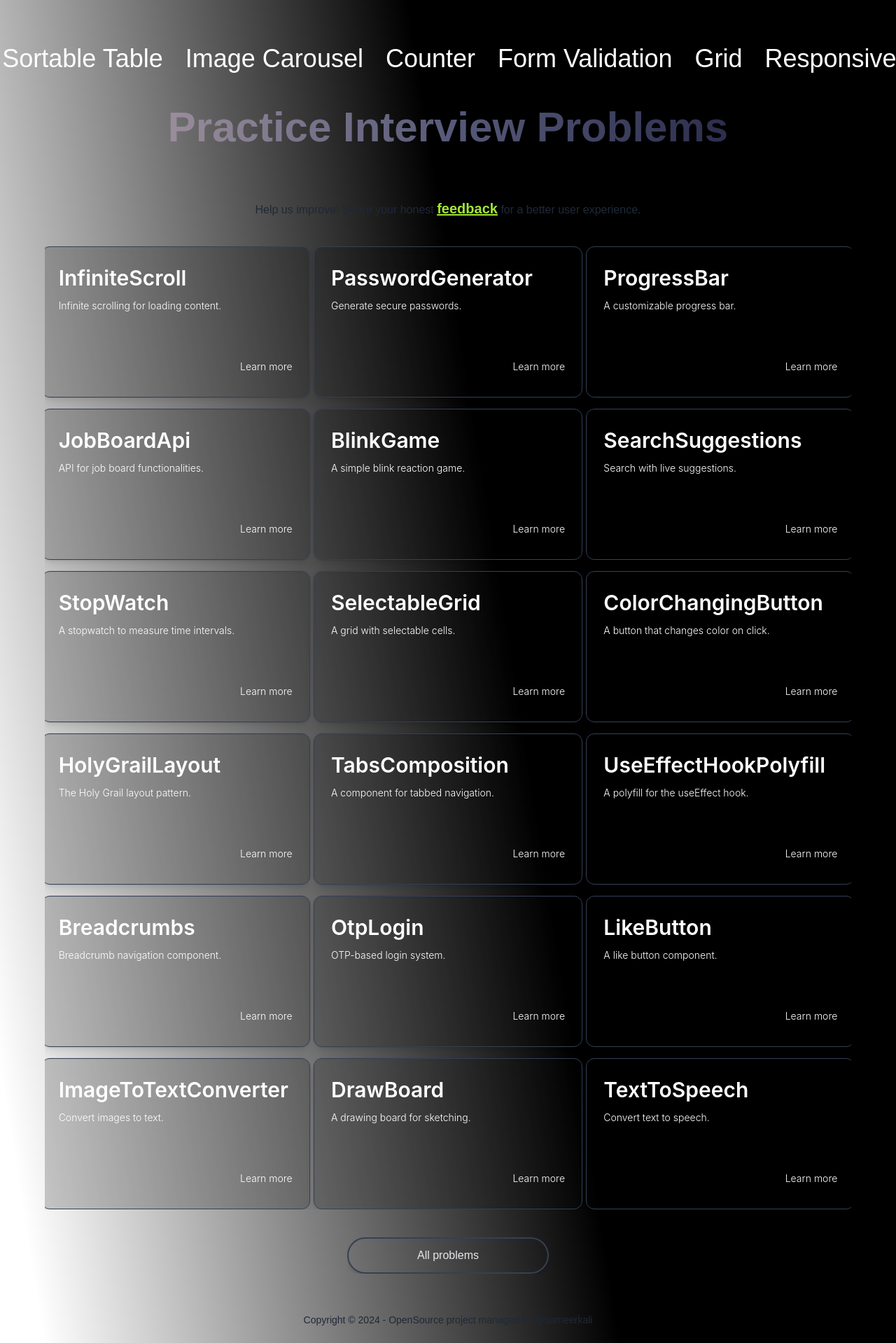
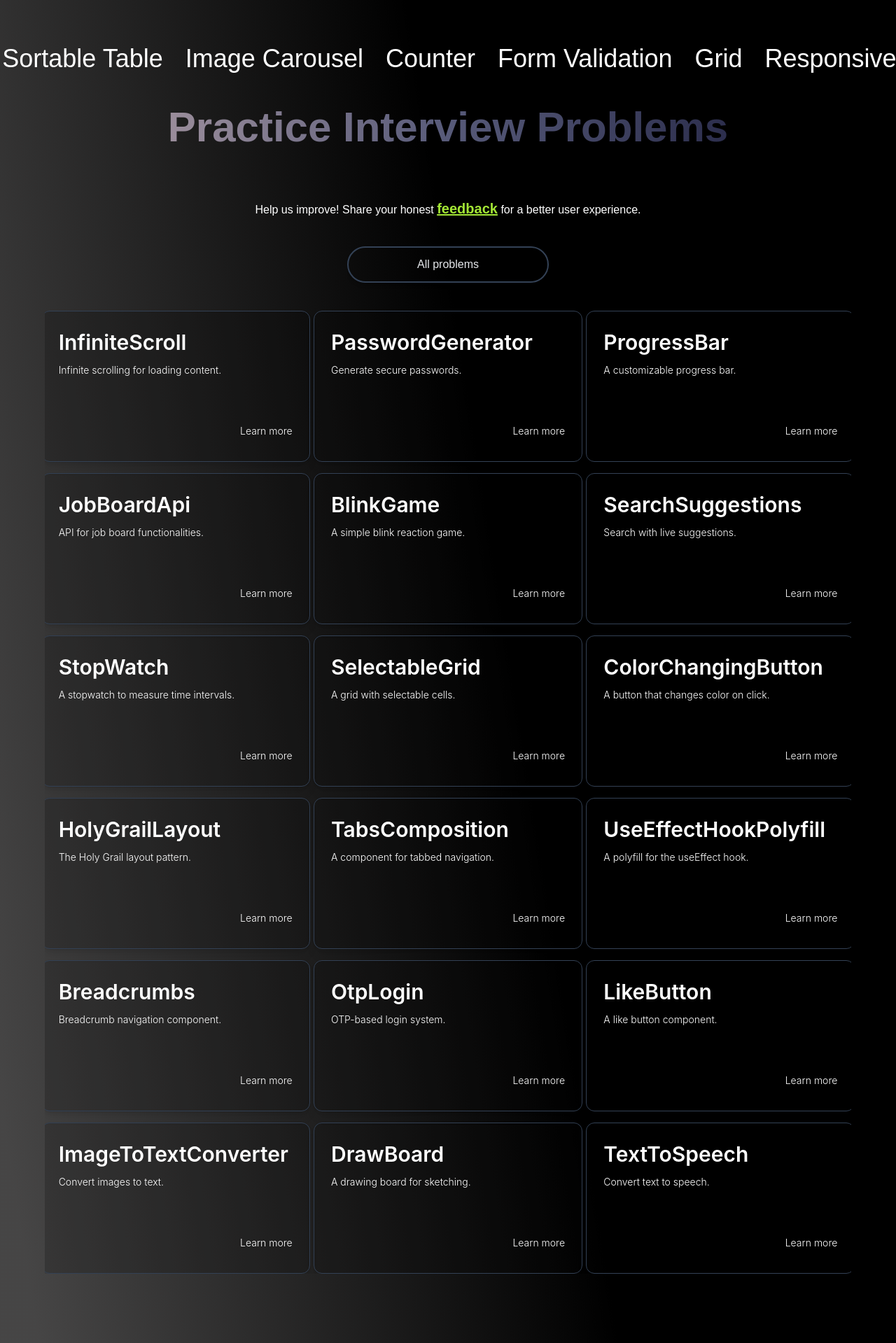
Before and after one commit to sameerkali/React_coding_round_practice, a React (Vite) app: page / in a window 1280 px wide. Shown: the top 1919 px of the page at 70% size. Built offline with nearby package versions, Linux system fonts and the light colour scheme.

Commit message:
remove daisy ui and add tost in feedback form

```diff
--- a/package.json
+++ b/package.json
@@ -17,6 +17,7 @@
     "react-dom": "^18.2.0",
     "react-ga4": "^2.1.0",
     "react-router-dom": "^6.23.0",
+    "react-toastify": "^10.0.5",
     "tesseract.js": "^5.1.0"
   },
   "devDependencies": {
@@ -24,7 +25,6 @@
     "@types/react-dom": "^18.2.22",
     "@vitejs/plugin-react": "^4.2.1",
     "autoprefixer": "^10.4.19",
-    "daisyui": "^4.12.10",
     "eslint": "^8.57.0",
     "eslint-plugin-react": "^7.34.1",
     "eslint-plugin-react-hooks": "^4.6.0",
--- a/src/Components/Feedback.jsx
+++ b/src/Components/Feedback.jsx
@@ -2,6 +2,8 @@ import React, { useState } from "react";
 import emailjs from "emailjs-com";
 import DOMPurify from "dompurify";
 import { Link, useNavigate } from "react-router-dom";
+import { ToastContainer, toast } from "react-toastify";
+import 'react-toastify/dist/ReactToastify.css';
 
 export default function Feedback() {
   const navigate = useNavigate();
@@ -40,7 +42,7 @@ export default function Feedback() {
       feedback: DOMPurify.sanitize(feedback)
     };
 
-    // i know this is very ensecure practice but it is currently in test mode (aut aapko maa ki kasam bhe hai aap ye keys nahi churaoge , thanks)
+    // i know this is very insecure practice but it is currently in test mode (aut aapko maa ki kasam bhe hai aap ye keys nahi churaoge , thanks)
     const serviceID = "service_if0hb1c";
     const templateID = "template_0lxmkao";
     const userID = "izx7hhiiUs9y637go";
@@ -52,11 +54,12 @@ export default function Feedback() {
         setFormData(initialState);
         setErrors({});
         setIsSent(true);
-        alert("Email sent successfully")
-        navigate('/');
+        toast.success("Email sent successfully!");
+        setTimeout(() => navigate('/'), 2000);
       })
       .catch(error => {
         console.error("Email sending failed", error);
+        toast.error("Email sending failed. Please try again later.");
       })
       .finally(() => {
         setIsLoading(false);
@@ -90,8 +93,8 @@ export default function Feedback() {
   };
 
   return (
-    <section className=" bwgradient sm:p-10 h-[100vh]">
-       <div className="flex gap-1">
+    <section className="bwgradient sm:p-10 h-[100vh]">
+      <div className="flex gap-1 text-white">
         <Link to={`/`}>
           <p className="underline">Home</p>
         </Link>
@@ -104,9 +107,9 @@ export default function Feedback() {
         </h2>
         <p className="mb-8 lg:mb-16 font-light text-center text-gray-500 dark:text-gray-400 sm:text-xl">
           Help us improve & contribute: navigation, features, content, code,
-          Q&A! Let's build something great!{" "}
+          Q&A! Let's build something great!
         </p>
-        {!isSent &&
+        {!isSent && (
           <form onSubmit={handleSubmit} className="space-y-8">
             <div>
               <label
@@ -119,7 +122,7 @@ export default function Feedback() {
                 type="text"
                 id="name"
                 name="name"
-                className={`shadow-sm bg-gray-50 border border-gray-300 text-gray-900 text-sm rounded-lg focus:ring-secoundry-500 focus:border-secoundry-500 block w-full p-2.5 dark:bg-transparent dark:border-gray-600 dark:placeholder-gray-400 dark:text-white dark:focus:ring-secoundry-500 dark:focus:border-secoundry-500 dark:shadow-sm-light ${errors.name
+                className={`shadow-sm bg-gray-50 border border-gray-300 text-gray-900 text-sm rounded-lg block w-full p-2.5 dark:bg-transparent dark:border-gray-600 dark:placeholder-gray-400 dark:text-white custom-focus ${errors.name
                   ? "border-red-500"
                   : ""}`}
                 placeholder="dickdas pussya"
@@ -128,10 +131,11 @@ export default function Feedback() {
                 disabled={isLoading}
                 required
               />
-              {errors.name &&
+              {errors.name && (
                 <span className="text-red-500 text-sm">
                   {errors.name}
-                </span>}
+                </span>
+              )}
             </div>
             <div>
               <label
@@ -144,7 +148,7 @@ export default function Feedback() {
                 type="email"
                 id="email"
                 name="email"
-                className={`shadow-sm bg-gray-50 border border-gray-300 text-gray-900 text-sm rounded-lg focus:ring-secoundry-500 focus:border-secoundry-500 block w-full p-2.5 dark:bg-transparent dark:border-gray-600 dark:placeholder-gray-400 dark:text-white dark:focus:ring-secoundry-500 dark:focus:border-secoundry-500 dark:shadow-sm-light ${errors.email
+                className={`shadow-sm bg-gray-50 border border-gray-300 text-gray-900 text-sm rounded-lg block w-full p-2.5 dark:bg-transparent dark:border-gray-600 dark:placeholder-gray-400 dark:text-white custom-focus ${errors.email
                   ? "border-red-500"
                   : ""}`}
                 placeholder="your@email.co.in"
@@ -153,10 +157,11 @@ export default function Feedback() {
                 disabled={isLoading}
                 required
               />
-              {errors.email &&
+              {errors.email && (
                 <span className="text-red-500 text-sm">
                   {errors.email}
-                </span>}
+                </span>
+              )}
             </div>
             <div className="sm:col-span-2">
               <label
@@ -169,7 +174,7 @@ export default function Feedback() {
                 id="feedback"
                 name="feedback"
                 rows="6"
-                className={`block p-2.5 w-full text-sm text-gray-900 bg-gray-50 rounded-lg shadow-sm border border-gray-300 focus:ring-secoundry-500 focus:border-secoundry-500 dark:bg-transparent dark:border-gray-600 dark:placeholder-gray-400 dark:text-white dark:focus:ring-secoundry-500 dark:focus:border-secoundry-500 ${errors.feedback
+                className={`block p-2.5 w-full text-sm text-gray-900 bg-gray-50 rounded-lg shadow-sm border border-gray-300 dark:bg-transparent dark:border-gray-600 dark:placeholder-gray-400 dark:text-white custom-focus ${errors.feedback
                   ? "border-red-500"
                   : ""}`}
                 placeholder="Leave a feedback..."
@@ -178,26 +183,30 @@ export default function Feedback() {
                 disabled={isLoading}
                 required
               />
-              {errors.feedback &&
+              {errors.feedback && (
                 <span className="text-red-500 text-sm">
                   {errors.feedback}
-                </span>}
+                </span>
+              )}
             </div>
             <button
               type="submit"
-              className="py-3 px-5 text-sm font-medium text-center text-white rounded-lg bg-secoundry-700 sm:w-fit hover:bg-secoundry-800 focus:ring-4 focus:outline-none focus:ring-secoundry-300 dark:bg-secoundry-600 dark:hover:bg-secoundry-700 dark:focus:ring-secoundry-800 border border-[#324054]"
+              className="py-3 px-5 text-sm font-medium text-center text-white rounded-lg bg-secoundry-700 sm:w-fit hover:bg-secoundry-800 focus:ring-4 focus:outline-none focus:ring-secoundry-300 dark:bg-secoundry-600 dark:hover:bg-secoundry-700 dark:focus:ring-secoundry-800 border border-[#324054] custom-focus"
               disabled={isLoading}
             >
               {isLoading ? "SENDING..." : "SEND MESSAGE"}
             </button>
-          </form>}
-        {isSent &&
+          </form>
+        )}
+        {isSent && (
           <div className="text-center p-4">
             <p className="text-lg font-bold text-green-500">SUCCESS!</p>
             <p>Your feedback has been successfully sent!</p>
             <p>You can safely leave this page.</p>
-          </div>}
           </div>
+        )}
+      </div>
+      <ToastContainer />
     </section>
   );
 }
--- a/src/Components/Footer.jsx
+++ b/src/Components/Footer.jsx
@@ -2,7 +2,7 @@ import React from "react";
 
 const Footer = () => {
   return (
-    <footer className="footer footer-center mt-10 text-base-content p-4">
+    <footer className="footer footer-center mt-10 text-base-content p-4 text-white">
       <aside>
         <p>
           Copyright © {new Date().getFullYear()} - OpenSource {" "}
--- a/src/Components/allProblems/ProblemsPage.jsx
+++ b/src/Components/allProblems/ProblemsPage.jsx
@@ -32,7 +32,7 @@ export default function ProblemsPage() {
     </div>
       <div className="w-full max-w-md flex flex-col h-full">
         <div className="mb-6 h-[8rem]">
-          <div className="flex gap-1">
+          <div className="flex text-white gap-1">
             <Link to={`/`}>
               <p className="underline">Home</p>
             </Link>
--- a/src/Home.jsx
+++ b/src/Home.jsx
@@ -18,31 +18,19 @@ const Home = () => {
       <h1 className="text-4xl sm:text-5xl md:text-6xl text-center font-bold mb-8 bg-gradient-to-r from-[#9A8D9B] via-[#575A79] to-[#2C2E4D] inline-block text-transparent bg-clip-text">
         Practice Interview Problems
       </h1>
-      <p className="m-10 text-center">
-        {" "}Help us improve! Share your honest{" "}
+      <p className="m-10 text-white text-center">
+        {" "}
+        Help us improve! Share your honest{" "}
         <Link to={`/feedback`}>
           <strong className="text-lime-400 underline text-xl">feedback</strong>
-        </Link>
-        {" "}for a better user experience.
+        </Link>{" "}
+        for a better user experience.
       </p>{" "}
-      <div className="flex justify-center w-full">
-        <div className="px-10 sm:px-0 grid grid-cols-1 sm:grid-cols-2 lg:grid-cols-3 gap-4 w-full max-w-6xl justify-items-center mb-10">
-          {buttonDetails.map(({ name, description }) =>
-            <Card
-              key={name}
-              name={name}
-              description={description}
-              linkName={name}
-              onClick={() => gaEventTracker("click", `Card - ${name}`)}
-            />
-          )}
-        </div>
-      </div>
       <Link
         to={`/problems`}
         onClick={() => gaEventTracker("click", "All Problems Button")}
       >
-        <p className="relative inline-flex items-center justify-center p-4 px-6 py-3 overflow-hidden font-medium text-gray-500 transition duration-300 ease-out border-2 border-slate-700 rounded-full shadow-md group w-72">
+      <p className="mb-10 relative inline-flex items-center justify-center p-4 px-6 py-3 overflow-hidden font-medium text-gray-500 transition duration-300 ease-out border-2 border-slate-700 rounded-full shadow-md group w-72">
         <span className="absolute inset-0 flex items-center justify-center w-full h-full text-white duration-300 -translate-x-full bg-black group-hover:translate-x-0 ease">
           <svg
             className="w-6 h-6"
@@ -65,6 +53,20 @@ const Home = () => {
         <span className="relative invisible">All problems</span>
       </p>
       </Link>
+      <div className="flex justify-center w-full">
+        <div className="px-10 sm:px-0 grid grid-cols-1 sm:grid-cols-2 lg:grid-cols-3 gap-4 w-full max-w-6xl justify-items-center mb-10">
+          {buttonDetails.map(({ name, description }) => (
+            <Card
+              key={name}
+              name={name}
+              description={description}
+              linkName={name}
+              onClick={() => gaEventTracker("click", `Card - ${name}`)}
+            />
+          ))}
+        </div>
+      </div>
+
       <Footer />
     </div>
   );
--- a/src/index.css
+++ b/src/index.css
@@ -63,5 +63,11 @@
 
 .bwgradient{
   background: rgb(255,255,255);
-background: linear-gradient(81deg, rgba(255, 255, 255, 0.224) 4%, rgba(0,0,0,1) 56%);
+background: linear-gradient(81deg, rgba(8, 7, 7, 0.75) 4%, rgb(0, 0, 0) 56%);
 }
+
+
+.custom-focus:focus {
+  outline: none;
+  box-shadow: none;
+}
--- a/tailwind.config.js
+++ b/tailwind.config.js
@@ -71,5 +71,5 @@ export default {
       ]
     }
   },
-  plugins: [require("daisyui")]
+  plugins: []
 };
```
Also changed, not shown: 1 other file (tests, documents, lock files or other folders). Lines whose indentation alone changed are shown as unchanged.
